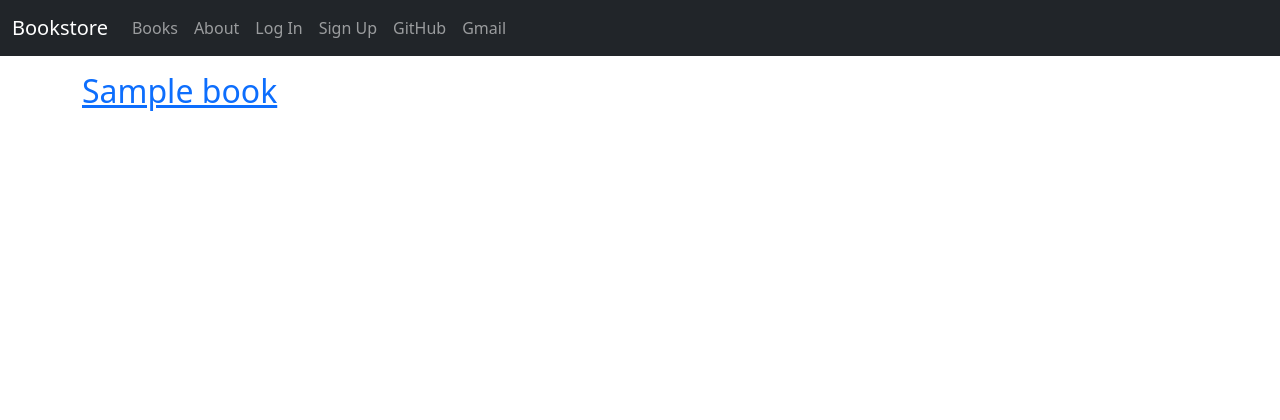
After one commit to ahmedhammamm/bookstore-project, a Django app: page /books/ in a window 1280 px wide. The commit adds this page. Shown: the top 420 px of the page. Run offline with Django 4.2, Linux system fonts and the light colour scheme; tables that the repository leaves empty hold one stand-in row (values such as "Sample post"); parts of the project's set-up code (start-up, migrations or seed data) failed here and were passed over; some libraries are stand-ins or nearby versions.

Commit message:
Added Books App

```diff
--- /dev/null
+++ b/books/apps.py
@@ -0,0 +1,6 @@
+from django.apps import AppConfig
+
+
+class BooksConfig(AppConfig):
+    default_auto_field = 'django.db.models.BigAutoField'
+    name = 'books'
--- /dev/null
+++ b/books/models.py
@@ -0,0 +1,20 @@
+import uuid
+from django.db import models
+from django.urls import reverse
+
+
+class Book(models.Model):
+    id = models.UUIDField(
+        primary_key=True,
+        default=uuid.uuid4,
+        editable=False
+    )
+    title = models.CharField(max_length=200)
+    author = models.CharField(max_length=200)
+    price = models.DecimalField(max_digits=6, decimal_places=2)
+
+    def __str__(self):
+        return self.title
+
+    def get_absolute_url(self):
+        return reverse("book_detail", args=[str(self.id)])
--- /dev/null
+++ b/books/urls.py
@@ -0,0 +1,9 @@
+from django.urls import path
+
+from .views import BookListView, BookDetailView
+
+
+urlpatterns = [
+    path("", BookListView.as_view(), name="book_list"),
+    path("<uuid:pk>/", BookDetailView.as_view(), name="book_detail"),
+]
--- /dev/null
+++ b/books/views.py
@@ -0,0 +1,15 @@
+from django.views.generic import ListView, DetailView
+
+from .models import Book
+
+
+class BookListView(ListView):
+    model = Book
+    context_object_name = "book_list"
+    template_name = "books/book_list.html"
+
+
+class BookDetailView(DetailView):
+    model = Book
+    context_object_name = "book"
+    template_name = "books/book_detail.html"
--- a/bookstore_project/settings.py
+++ b/bookstore_project/settings.py
@@ -55,6 +55,7 @@ INSTALLED_APPS = [
     #local
     'accounts.apps.AccountsConfig',  #new
     'pages.apps.PagesConfig',  #new
+    'books.apps.BooksConfig',  #new
 ]
 
 MIDDLEWARE = [
--- a/bookstore_project/urls.py
+++ b/bookstore_project/urls.py
@@ -23,4 +23,5 @@ urlpatterns = [
     path("accounts/", include("allauth.urls")),  #new
     #local apps
     path("", include("pages.urls")),
+    path("books/", include("books.urls")),   #new
 ]
--- a/templates/_base.html
+++ b/templates/_base.html
@@ -20,6 +20,9 @@
       </button>
       <div class="collapse navbar-collapse" id="navbarCollapse">
         <ul class="navbar-nav me-auto mb-2 mb-md-0">
+          <li class="nav-item">
+            <a class="nav-link" href="{% url 'book_list' %}">Books</a>
+          </li>
           <li class="nav-item">
             <a class="nav-link" href="{% url 'about' %}">About</a>
           </li>
--- /dev/null
+++ b/templates/books/book_list.html
@@ -0,0 +1,11 @@
+{% extends "_base.html" %}
+
+{% block title %}Books{% endblock title %}
+
+{% block content %}
+  {% for book in book_list %}
+    <div>
+        <h2><a href="{{ book.get_absolute_url }}">{{ book.title }}</a></h2>
+    </div>
+  {% endfor %}
+{% endblock content %}
```
Also changed, not shown: books/admin.py (added, +10 -0 lines), books/tests.py (added, +34 -0 lines), templates/books/book_detail.html (added, +11 -0 lines), books/__init__.py (added), books/migrations/0001_initial.py (added), books/migrations/__init__.py (added).
